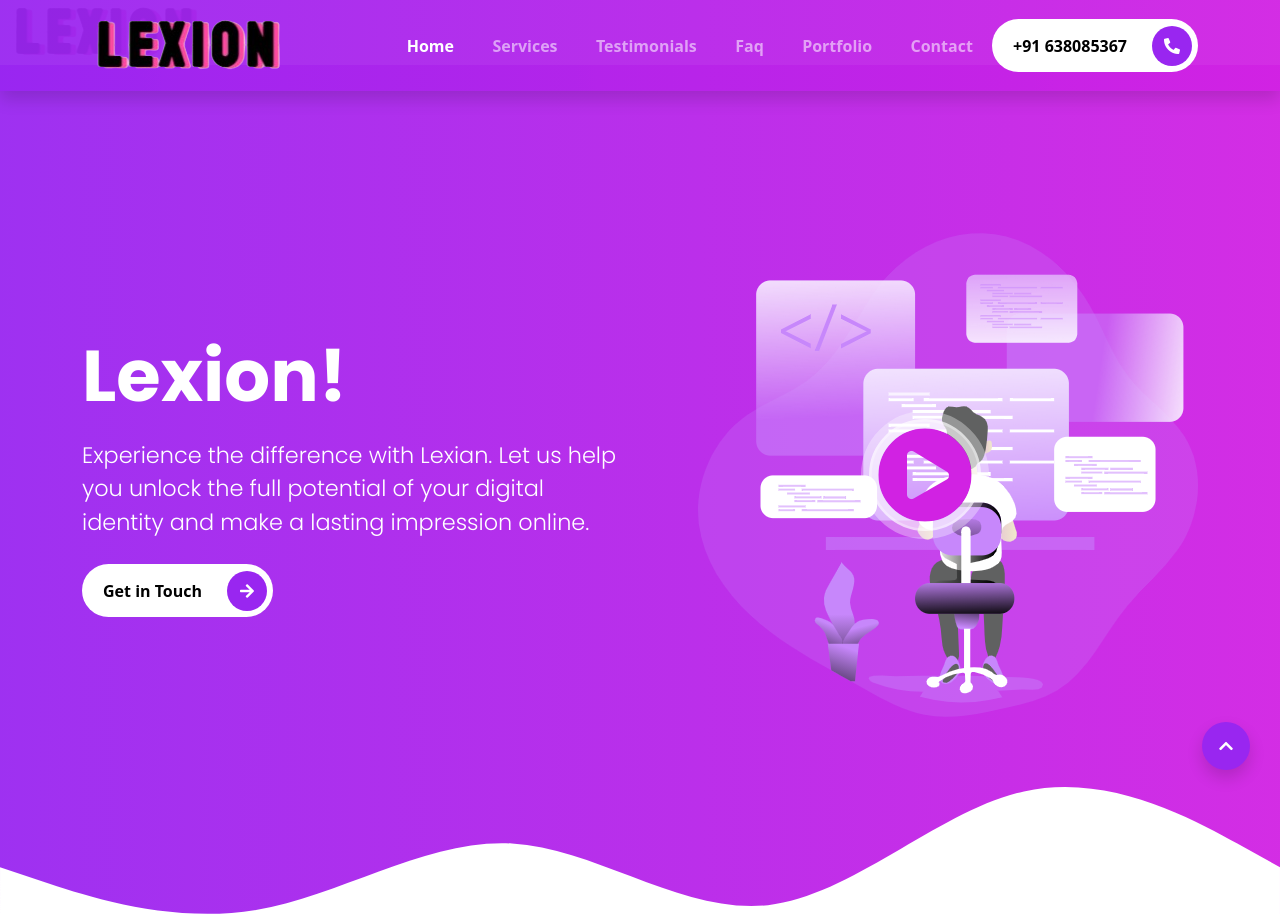
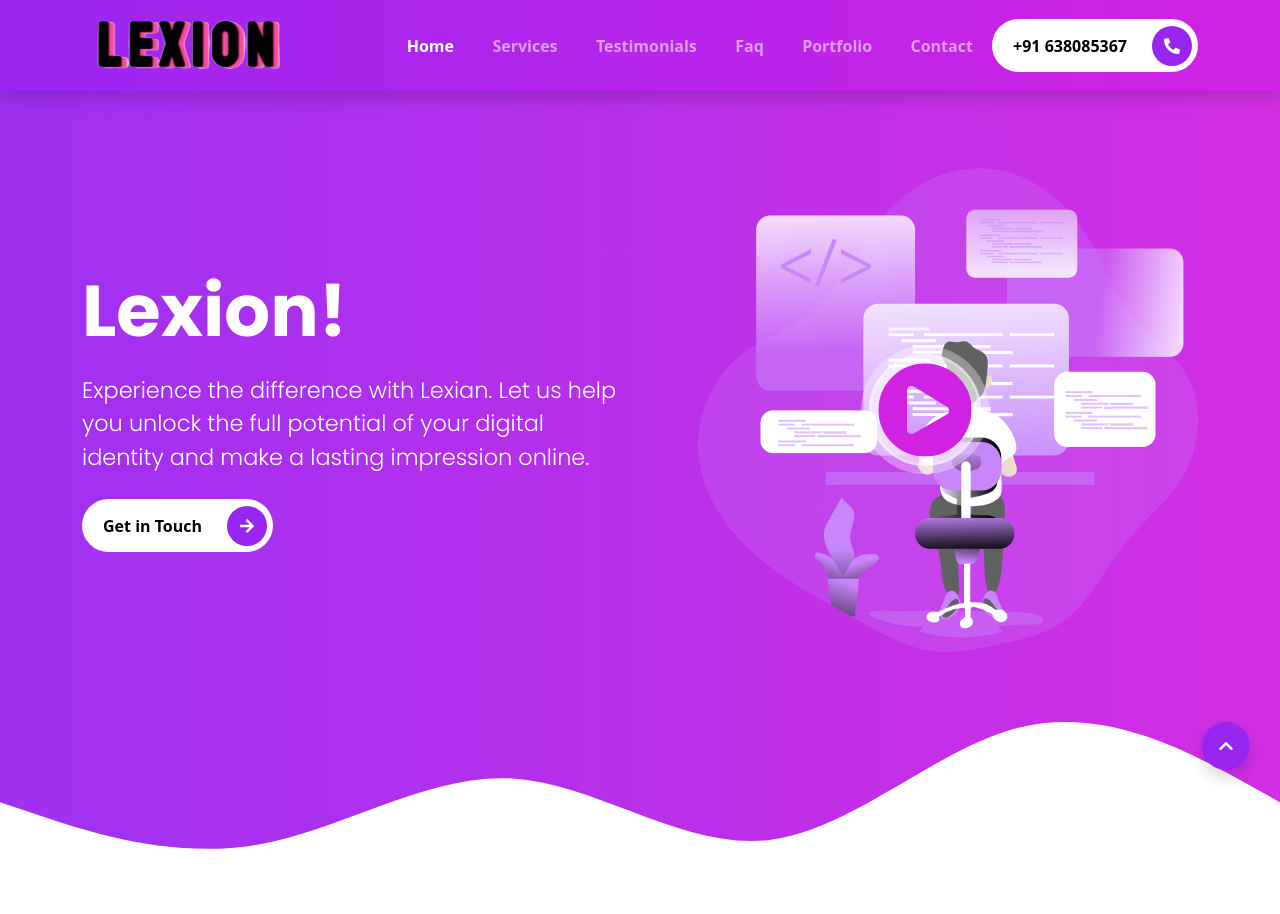
Before and after one commit to sanjay302002/Lexion, a website: page index.html in a window 1280 px wide. Shown: the top 914 px of the page. Drawn offline with nearby package versions, Linux system fonts and the light colour scheme; files that its build step writes are made by us from their sources; files whose address does not match are found by name.

Commit message:
Update index.html

```diff
--- a/index.html
+++ b/index.html
@@ -4,8 +4,7 @@
     <meta charset="UTF-8">
     <meta http-equiv="X-UA-Compatible" content="IE=edge">
     <meta name="viewport" content="width=device-width, initial-scale=1">
-    <title>Lexion</title>
-    <img src="logo.png" alt="Logo" class="logo">
+   <title><img src="images/logo.png" alt="Logo" class="logo">Lexion</title>
     <link rel="stylesheet" href="assets/css/style.css">
     <link rel="stylesheet" href="assets/css/fontawesome.css">
     <link rel="stylesheet" href="https://cdn.jsdelivr.net/npm/glightbox/dist/css/glightbox.min.css" />
```
